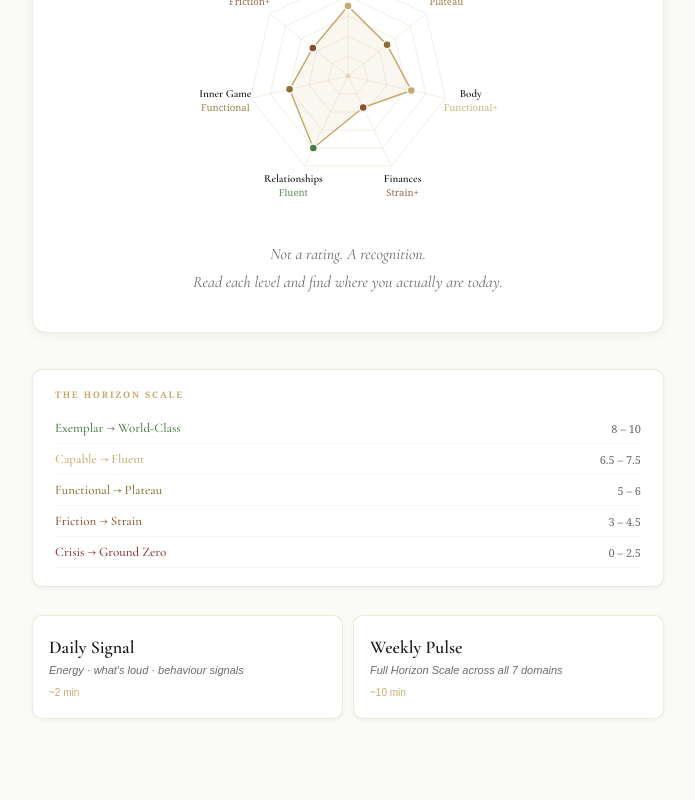
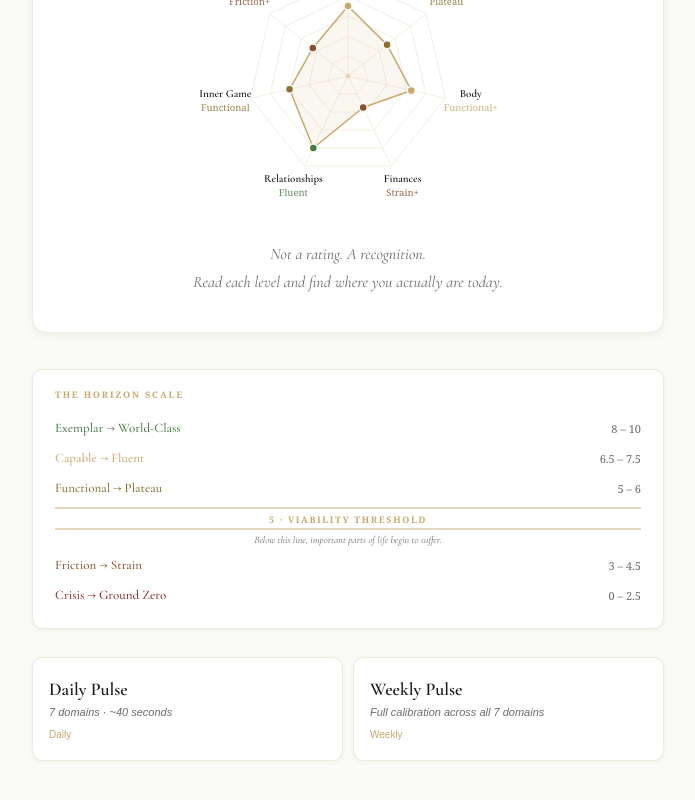
Before and after one commit to Next-Nik/life-os-pulse, a React (Vite) app: page / in a window 1280 px wide. Shown: the part 304-1104 px from the top of the page, without its empty margins (292-987 px from the left). Built offline with nearby package versions, Linux system fonts and the light colour scheme.

Commit message:
Update App.jsx

```diff
--- a/src/App.jsx
+++ b/src/App.jsx
@@ -104,42 +104,14 @@ const DOMAINS = [
   { key: "outergame",     label: "Outer Game",   description: "How you show up in the world — presence, expression & public identity" },
 ];
 
-const BEHAVIOUR_SIGNALS = [
-  { key: "slept_well",      label: "Slept well",                    group: "body" },
-  { key: "moved",           label: "Moved my body",                 group: "body" },
-  { key: "nourished",       label: "Nourished well",                group: "body" },
-  { key: "depleted",        label: "Physically depleted",           group: "body" },
-  { key: "meaningful_work", label: "Meaningful work done",          group: "work" },
-  { key: "creative_output", label: "Creative output happened",      group: "work" },
-  { key: "avoided",         label: "Avoided something important",   group: "work" },
-  { key: "in_flow",         label: "In flow today",                 group: "work" },
-  { key: "connected",       label: "Connected with someone",        group: "relating" },
-  { key: "solitude",        label: "Time in solitude",              group: "relating" },
-  { key: "conflict",        label: "Conflict or tension present",   group: "relating" },
-  { key: "felt_seen",       label: "Felt seen today",               group: "relating" },
-  { key: "stillness",       label: "Stillness or reflection",       group: "inner" },
-  { key: "alive",           label: "Something felt alive today",    group: "inner" },
-  { key: "heavy",           label: "Carrying something heavy",      group: "inner" },
-  { key: "money_mind",      label: "Money on my mind",              group: "inner" },
-  { key: "nature",          label: "Time in nature",                group: "environment" },
-  { key: "overstimulated",  label: "Overstimulated / overwhelmed",  group: "environment" },
-  { key: "good_energy",     label: "Good energy in my environment", group: "environment" },
-];
 
-const SIGNAL_GROUPS = [
-  { label: "MOVEMENT & BODY", keys: ["slept_well","moved","nourished","depleted"] },
-  { label: "WORK & OUTPUT",   keys: ["meaningful_work","creative_output","avoided","in_flow"] },
-  { label: "CONNECTION",      keys: ["connected","solitude","conflict","felt_seen"] },
-  { label: "INNER",           keys: ["stillness","alive","heavy","money_mind"] },
-  { label: "ENVIRONMENT",     keys: ["nature","overstimulated","good_energy"] },
-];
 
 const SCALE_BANDS = [
-  { label: "Exemplar → World-Class", range: "8 – 10",   color: T.green  },
-  { label: "Capable → Fluent",       range: "6.5 – 7.5", color: T.gold  },
-  { label: "Functional → Plateau",   range: "5 – 6",    color: T.amber  },
-  { label: "Friction → Strain",      range: "3 – 4.5",  color: T.orange },
-  { label: "Crisis → Ground Zero",   range: "0 – 2.5",  color: T.red    },
+  { label: "Exemplar → World-Class", range: "8 – 10",   color: T.green,  dividerAfter: false },
+  { label: "Capable → Fluent",       range: "6.5 – 7.5", color: T.gold,  dividerAfter: false },
+  { label: "Functional → Plateau",   range: "5 – 6",    color: T.amber,  dividerAfter: true  },
+  { label: "Friction → Strain",      range: "3 – 4.5",  color: T.orange, dividerAfter: false },
+  { label: "Crisis → Ground Zero",   range: "0 – 2.5",  color: T.red,    dividerAfter: false },
 ];
 
 const MONTH_NAMES = ["Jan","Feb","Mar","Apr","May","Jun","Jul","Aug","Sep","Oct","Nov","Dec"];
@@ -283,11 +255,10 @@ function buildWeeklySynthesisPrompt(weeklyEntry, recentDailyEntries, previousWee
 
   const dailyLines = recentDailyEntries.length
     ? recentDailyEntries.map(e => {
-        const active = BEHAVIOUR_SIGNALS.filter(s => e.signals?.[s.key]).map(s => s.label);
-        const domainScores = e.scores ? DOMAINS.map(d => `${d.label} ${e.scores[d.key] ?? "—"}`).join(", ") : (e.energy ? `Energy: ${e.energy}/10` : "—");
-        return `${formatDate(e.date)} — ${domainScores} — Focus: ${DOMAINS.find(d => d.key === e.loudestDomain)?.label || "—"} — Signals: ${active.join(", ") || "none"} — "${e.note || e.word || ""}"`;
+        const domainScores = e.scores ? DOMAINS.map(d => `${d.label} ${e.scores[d.key] ?? "—"}`).join(", ") : "—";
+        return `${formatDate(e.date)} — ${domainScores}${e.note ? ` — "${e.note}"` : ""}`;
       }).join("\n")
-    : "No daily signals this week.";
+    : "No daily check-ins this week.";
 
   const historyLines = previousWeekly.slice(-2).map(h => {
     const a = calcAvg(h.scores);
@@ -300,7 +271,7 @@ Overall average: ${avg} (${avgEntry?.tier})
 DOMAIN SCORES:
 ${domainLines}
 
-DAILY SIGNALS THIS WEEK (${recentDailyEntries.length} entries):
+DAILY CHECK-INS THIS WEEK (${recentDailyEntries.length} entries):
 ${dailyLines}
 
 PREVIOUS WEEKS:
@@ -323,10 +294,10 @@ function buildMonthlyReflectionPrompt(weeklyHistory, dailyHistory) {
     return `${d.label}: ${vals.join(" → ")} (change: ${delta})`;
   }).join("\n");
 
-  const recentSignals = getRecentDailyEntries(dailyHistory, 30);
-  const signalCounts = {};
-  BEHAVIOUR_SIGNALS.forEach(s => { signalCounts[s.label] = recentSignals.filter(e => e.signals?.[s.key]).length; });
-  const topSignals = Object.entries(signalCounts).filter(([,c]) => c > 0).sort((a,b) => b[1]-a[1]).slice(0,6).map(([l,c]) => `${l}: ${c}x`).join(", ");
+  const recentNotes = getRecentDailyEntries(dailyHistory, 30)
+    .filter(e => e.note)
+    .map(e => `${formatDate(e.date)}: "${e.note}"`)
+    .join("\n") || "No daily notes this month.";
 
   return `MONTHLY REFLECTION — ${MONTH_NAMES[new Date().getMonth()]} ${new Date().getFullYear()}
 
@@ -336,8 +307,8 @@ ${avgTrend}
 DOMAIN MOVEMENT:
 ${domainTrends}
 
-TOP BEHAVIOUR SIGNALS THIS MONTH:
-${topSignals || "Insufficient data."}
+DAILY NOTES THIS MONTH:
+${recentNotes}
 
 Generate a monthly reflection. Look at the arc — what is shifting, what is holding, what patterns are visible across the month that weren't obvious week-to-week. Note significant domain correlations. If any domain has been persistently below 5, name it. End with one question or observation.`;
 }
@@ -608,18 +579,15 @@ function DailyDomainPicker({ domain, value, onChange }) {
 
 function DailyCheckIn({ onSave, onClose }) {
   const [scores, setScores] = useState(Object.fromEntries(DOMAINS.map(d => [d.key, null])));
-  const [loudestDomain, setLoudestDomain] = useState("");
   const [note, setNote] = useState("");
-  const [signals, setSignals] = useState({});
   const [saving, setSaving] = useState(false);
-  const toggleSignal = k => setSignals(prev => ({ ...prev, [k]: !prev[k] }));
   const scoredCount = DOMAINS.filter(d => scores[d.key] !== null).length;
   const allScored = scoredCount === DOMAINS.length;
-  const dailyAvg = allScored ? calcAvg(Object.fromEntries(DOMAINS.map(d => [d.key, scores[d.key] ?? 5]))) : null;
+  const dailyAvg = allScored ? calcAvg(Object.fromEntries(DOMAINS.map(d => [d.key, scores[d.key]]))) : null;
 
   async function handleSave() {
     setSaving(true);
-    await onSave({ date: new Date().toISOString(), type: "daily", scores, loudestDomain, note, signals });
+    await onSave({ date: new Date().toISOString(), type: "daily", scores, note });
     setSaving(false);
   }
 
@@ -633,10 +601,10 @@ function DailyCheckIn({ onSave, onClose }) {
         </div>
       </div>
 
-      {/* Progress + avg */}
+      {/* Progress + live avg */}
       <div style={{ marginBottom: "20px" }}>
         <div style={{ display: "flex", justifyContent: "space-between", marginBottom: "6px" }}>
-          <span style={{ fontSize: "10px", color: T.gold, letterSpacing: "0.12em", fontWeight: "600" }}>{scoredCount} OF {DOMAINS.length} DOMAINS</span>
+          <span style={{ fontSize: "10px", color: T.gold, letterSpacing: "0.12em", fontWeight: "600" }}>{scoredCount} OF {DOMAINS.length}</span>
           {dailyAvg && <span style={{ fontFamily: T.fontDisplay, fontSize: "14px", color: getTierColor(parseFloat(dailyAvg)), fontWeight: "600" }}>{dailyAvg} · {getScaleEntry(parseFloat(dailyAvg))?.tier}</span>}
         </div>
         <div style={{ height: "2px", background: "rgba(200,169,110,0.15)", borderRadius: "1px" }}>
@@ -648,13 +616,12 @@ function DailyCheckIn({ onSave, onClose }) {
         Read the levels and choose the one that matches today.
       </p>
 
-      {/* 7 domain pickers */}
       {DOMAINS.map(d => (
         <DailyDomainPicker key={d.key} domain={d} value={scores[d.key]}
           onChange={val => setScores(prev => ({ ...prev, [d.key]: val }))} />
       ))}
 
-      <div style={{ marginTop: "24px", marginBottom: "20px" }}>
+      <div style={{ marginTop: "24px", marginBottom: "28px" }}>
         <SectionLabel>A NOTE FROM TODAY (optional)</SectionLabel>
         <input type="text" value={note} onChange={e => setNote(e.target.value)} maxLength={80}
           placeholder="scattered / present / something shifting..."
@@ -663,44 +630,9 @@ function DailyCheckIn({ onSave, onClose }) {
           onBlur={e => { e.currentTarget.style.borderColor = T.goldBorder; }} />
       </div>
 
-      {/* Loudest domain */}
-      <div style={{ marginBottom: "24px" }}>
-        <SectionLabel>WHAT DOMAIN IS LOUDEST TODAY? (optional)</SectionLabel>
-        <div style={{ display: "grid", gridTemplateColumns: "1fr 1fr", gap: "8px" }}>
-          {DOMAINS.map(d => (
-            <button key={d.key} onClick={() => setLoudestDomain(loudestDomain === d.key ? "" : d.key)}
-              style={{ padding: "10px 14px", background: loudestDomain === d.key ? "rgba(200,169,110,0.1)" : T.card, border: `1px solid ${loudestDomain === d.key ? T.goldBorderHi : T.goldBorder}`, borderRadius: "8px", color: loudestDomain === d.key ? T.text : T.textMeta, cursor: "pointer", fontFamily: T.fontDisplay, fontSize: "14px", fontWeight: "600", textAlign: "left", transition: "all 0.15s" }}>
-              {d.label}
-            </button>
-          ))}
-        </div>
-      </div>
-
-      {/* Behaviour signals */}
-      <div style={{ marginBottom: "32px" }}>
-        <SectionLabel>MARK WHAT APPLIES TODAY (optional)</SectionLabel>
-        {SIGNAL_GROUPS.map(group => (
-          <div key={group.label} style={{ marginBottom: "14px" }}>
-            <div style={{ fontSize: "9px", color: T.textMeta, letterSpacing: "0.15em", marginBottom: "8px" }}>{group.label}</div>
-            <div style={{ display: "flex", flexWrap: "wrap", gap: "7px" }}>
-              {group.keys.map(key => {
-                const sig = BEHAVIOUR_SIGNALS.find(s => s.key === key);
-                const active = signals[key];
-                return (
-                  <button key={key} onClick={() => toggleSignal(key)}
-                    style={{ padding: "7px 13px", background: active ? "rgba(200,169,110,0.12)" : T.card, border: `1px solid ${active ? T.goldBorderHi : T.goldBorder}`, borderRadius: "20px", color: active ? T.text : T.textMeta, cursor: "pointer", fontFamily: T.fontBody, fontSize: "12px", transition: "all 0.15s" }}>
-                    {sig?.label}
-                  </button>
-                );
-              })}
-            </div>
-          </div>
-        ))}
-      </div>
-
       <button onClick={handleSave} disabled={saving}
         style={{ width: "100%", padding: "18px", background: T.gold, border: "none", color: "#FFFFFF", borderRadius: "8px", cursor: saving ? "wait" : "pointer", fontFamily: T.fontDisplay, fontSize: "19px", fontWeight: "500", letterSpacing: "0.06em", opacity: saving ? 0.6 : 1 }}>
-        {saving ? "Saving..." : "Log Today's Signal"}
+        {saving ? "Saving..." : "Log Pulse"}
       </button>
     </div>
   );
@@ -835,17 +767,27 @@ export default function App() {
             <div style={{ marginBottom: "28px", padding: "18px 22px", background: T.card, border: `1px solid ${T.goldBorder}`, borderRadius: "10px", boxShadow: "0 1px 4px rgba(0,0,0,0.05)" }}>
               <SectionLabel>THE HORIZON SCALE</SectionLabel>
               {SCALE_BANDS.map(item => (
-                <div key={item.label} style={{ display: "flex", justifyContent: "space-between", alignItems: "center", padding: "7px 0", borderBottom: "1px solid rgba(200,169,110,0.1)" }}>
-                  <span style={{ fontSize: "13px", color: item.color, fontFamily: T.fontDisplay, fontWeight: "500" }}>{item.label}</span>
-                  <span style={{ fontSize: "11px", color: T.textMeta }}>{item.range}</span>
+                <div key={item.label}>
+                  <div style={{ display: "flex", justifyContent: "space-between", alignItems: "center", padding: "7px 0" }}>
+                    <span style={{ fontSize: "13px", color: item.color, fontFamily: T.fontDisplay, fontWeight: "500" }}>{item.label}</span>
+                    <span style={{ fontSize: "11px", color: T.textMeta }}>{item.range}</span>
+                  </div>
+                  {item.dividerAfter && (
+                    <div style={{ margin: "4px 0 2px" }}>
+                      <div style={{ borderTop: `2px solid rgba(200,169,110,0.45)` }} />
+                      <div style={{ fontSize: "9px", color: T.gold, letterSpacing: "0.18em", textAlign: "center", padding: "4px 0 2px", fontWeight: "600" }}>5 · VIABILITY THRESHOLD</div>
+                      <div style={{ borderTop: `2px solid rgba(200,169,110,0.45)` }} />
+                      <div style={{ fontSize: "10px", color: T.textMeta, fontStyle: "italic", textAlign: "center", padding: "4px 0 2px", fontFamily: T.fontDisplay }}>Below this line, important parts of life begin to suffer.</div>
+                    </div>
+                  )}
                 </div>
               ))}
             </div>
 
             <div style={{ display: "grid", gridTemplateColumns: "1fr 1fr", gap: "10px", marginBottom: "12px" }}>
               {[
-                { label: "Daily Signal", sub: "Energy · what's loud · behaviour signals", time: "~2 min", target: "daily" },
-                { label: "Weekly Pulse", sub: "Full Horizon Scale across all 7 domains", time: "~10 min", target: "scan" },
+                { label: "Daily Pulse", sub: "7 domains · ~40 seconds", time: "Daily", target: "daily" },
+                { label: "Weekly Pulse", sub: "Full calibration across all 7 domains", time: "Weekly", target: "scan" },
               ].map(btn => (
                 <button key={btn.target} onClick={() => setView(btn.target)}
                   style={{ padding: "20px 16px", background: T.card, border: `1px solid ${T.goldBorder}`, borderRadius: "10px", cursor: "pointer", textAlign: "left", transition: "all 0.2s", boxShadow: "0 1px 4px rgba(0,0,0,0.05)" }}
```
